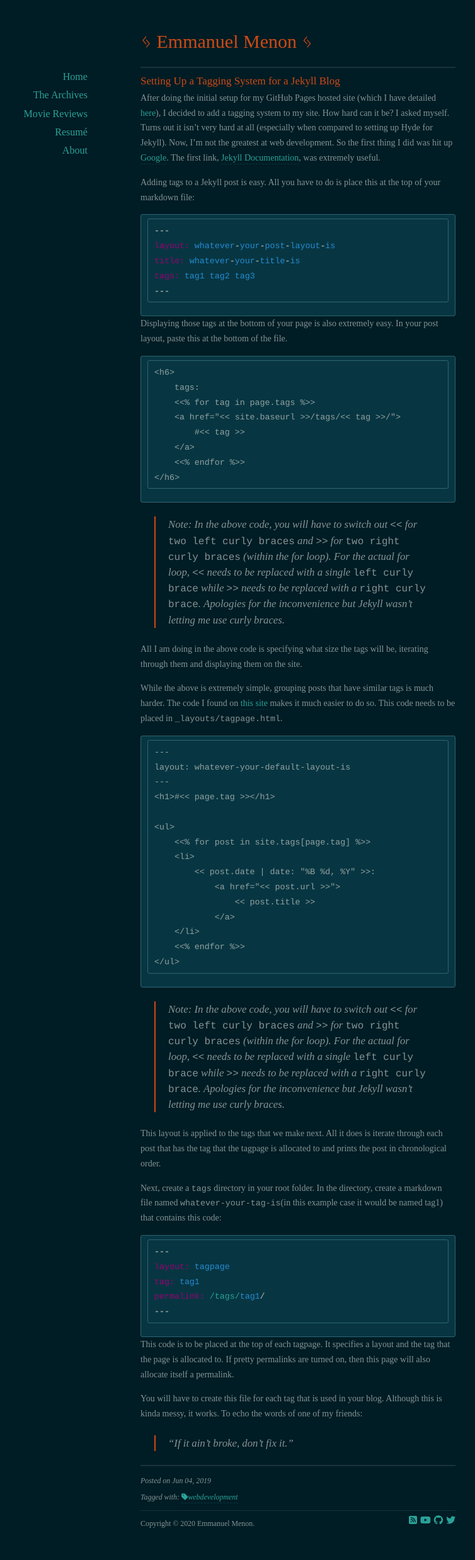
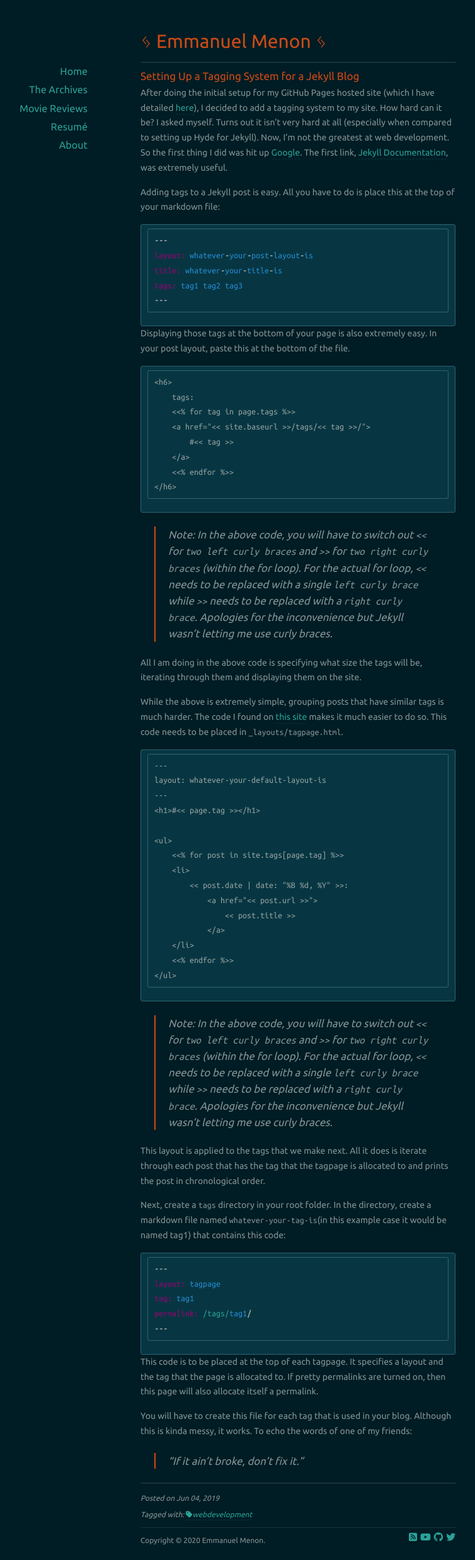
Before and after one commit to emmanuelmenon/emmanuelmenon.github.io, a Jekyll site: the page built from _posts/2019-06-04-tags-in-jekyll.md, in a window 1280 px wide. Shown: the whole page at 63% size, without its empty margins (167-921 px from the left). Built offline with Jekyll 4.4.1, drawn with Linux system fonts in a browser that asks for light colours; nearby versions of some CDN libraries; before the commit the page ends 2449 px from its top, so only the background shows below that.

Commit message:
add font stylesheets

```diff
--- a/_layouts/default.html
+++ b/_layouts/default.html
@@ -13,7 +13,6 @@
       gtag('config', 'UA-113299202-5');
     </script>
 
-
     <meta charset="UTF-8">
     <title>{{ page.title }} | Emmanuel Menon</title>
     <meta name="viewport" content="width=device-width">
@@ -21,6 +20,8 @@
     <script src="http://html5shiv.googlecode.com/svn/trunk/html5.js"></script>
   <![endif]-->
 
+    <link href="https://fonts.googleapis.com/css2?family=Ubuntu&display=swap" rel="stylesheet">
+    <link href="https://fonts.googleapis.com/css2?family=Ubuntu+Mono&display=swap" rel="stylesheet">
     <link href="/assets/css/style.css" rel="stylesheet" />
     <link href="/assets/css/colors-dark.css" rel="stylesheet" />
     <script src="https://kit.fontawesome.com/d4631c719c.js" crossorigin="anonymous"></script>
@@ -32,7 +33,6 @@
 
     <header id="header">
         <h1><a href="/">ᛃ {{ site.name }} ᛃ</a></h1>
-        <p>{{ site.description }}</p>
     </header>
 
     <div id="page">
--- a/assets/css/style.css
+++ b/assets/css/style.css
@@ -57,7 +57,8 @@
 sub { vertical-align: sub; font-size: 0.85em; }
 
 code {
-    font: .95em Ubuntu Mono, Courier, Monospace;
+    font-family: "Ubuntu Mono", monospace;
+	font-size: .95em Ubuntu Mono, Courier, Monospace;
 }
 
 blockquote {
```
